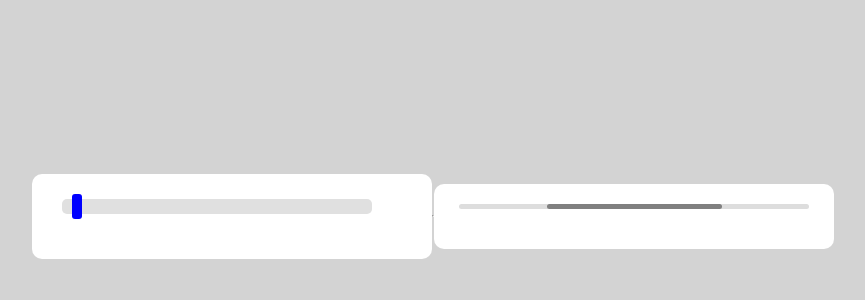
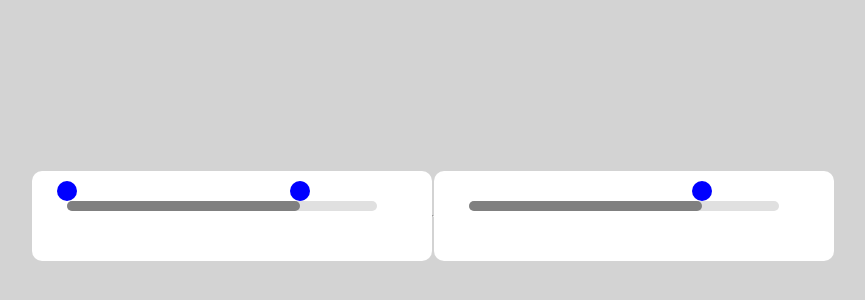
Before and after one commit to Nyacist/range-slider-jquery-plugin, a website built with webpack: page src/index.html in a window 1280 px wide. Shown: the part 184-484 px from the top of the page, without its empty margins (207-1072 px from the left). Built offline with nearby package versions, Linux system fonts and the light colour scheme.

Commit message:
slider, range slider
Слайдер с одним бегунком, с двумя бегунками и интервалом между ними, независимая работа нескольких слайдеров

```diff
--- a/src/index.html
+++ b/src/index.html
@@ -6,17 +6,17 @@
 </head>
 <body>
 <!--    <div class="wrapper">-->
-<!--&lt;!&ndash;        <div class="price-input">&ndash;&gt;-->
-<!--&lt;!&ndash;            <div class="field">&ndash;&gt;-->
-<!--&lt;!&ndash;                <span>Min</span>&ndash;&gt;-->
-<!--&lt;!&ndash;                <input type="number" class="input-min" value="2500">&ndash;&gt;-->
-<!--&lt;!&ndash;            </div>&ndash;&gt;-->
-<!--&lt;!&ndash;            <div class="separator">-</div>&ndash;&gt;-->
-<!--&lt;!&ndash;            <div class="field">&ndash;&gt;-->
-<!--&lt;!&ndash;                <span>Max</span>&ndash;&gt;-->
-<!--&lt;!&ndash;                <input type="number" class="input-max" value="7500">&ndash;&gt;-->
-<!--&lt;!&ndash;            </div>&ndash;&gt;-->
-<!--&lt;!&ndash;        </div>&ndash;&gt;-->
+<!--        <div class="price-input">-->
+<!--            <div class="field">-->
+<!--                <span>Min</span>-->
+<!--                <input type="number" class="input-min" value="2500">-->
+<!--            </div>-->
+<!--            <div class="separator">-</div>-->
+<!--            <div class="field">-->
+<!--                <span>Max</span>-->
+<!--                <input type="number" class="input-max" value="7500">-->
+<!--            </div>-->
+<!--        </div>-->
 <!--        <div class="slider">-->
 <!--            <div class="progress"></div>-->
 <!--        </div>-->
@@ -26,14 +26,13 @@
 <!--        </div>-->
 <!--    </div>-->
 <!--    <hr>-->
-    <div class="wrapper">
-        <div id="slider" class="slider_bg">
-            <div class="thumb"></div>
-        </div>
-    </div>
-    <hr>
+<!--    -->
     <div class="wrapper">
         <div id="root"></div>
+    </div>
+<hr>
+    <div class="wrapper">
+        <div id="root2"></div>
     </div>
 
 
--- a/src/index.ts
+++ b/src/index.ts
@@ -74,48 +74,54 @@ declare global {
 $('#root').myPlugin({
     max: 1000,
     min: 100,
-    color: 'teal',
+    type: 'range',
 })
 
-const slider = document.querySelector<HTMLElement>('#slider');
-const thumb = document.querySelector<HTMLElement>('.thumb');
+$('#root2').myPlugin({
+    max: 1000,
+    min: 100,
+    type: 'one',
+})
 
-if (thumb && slider) {
-    thumb.onmousedown = function(event) {
-        event.preventDefault(); // предотвратить запуск выделения (действие браузера)
-
-        let shiftX = event.clientX - thumb.getBoundingClientRect().left;
-        // shiftY здесь не нужен, слайдер двигается только по горизонтали
-
-        document.addEventListener('mousemove', onMouseMove);
-        document.addEventListener('mouseup', onMouseUp);
-        console.log(event)
-
-        function onMouseMove(event: any) {
-            if (thumb && slider) {
-                let newLeft = event.clientX - shiftX - slider.getBoundingClientRect().left;
-
-                // курсор вышел из слайдера => оставить бегунок в его границах.
-                if (newLeft < 0) {
-                    newLeft = 0;
-                }
-                let rightEdge = slider.offsetWidth - thumb.offsetWidth;
-                if (newLeft > rightEdge) {
-                    newLeft = rightEdge;
-                }
-
-                thumb.style.left = newLeft + 'px';
-            }
-        }
-
-        function onMouseUp() {
-            document.removeEventListener('mouseup', onMouseUp);
-            document.removeEventListener('mousemove', onMouseMove);
-        }
-
-    };
-
-    thumb.addEventListener('dragstart', function() {
-        return false;
-    });
-}
+// const slider = document.querySelector<HTMLElement>('#slider');
+// const thumb = document.querySelector<HTMLElement>('.thumb');
+//
+// if (thumb && slider) {
+//     thumb.onmousedown = function(event) {
+//         event.preventDefault(); // предотвратить запуск выделения (действие браузера)
+//
+//         let shiftX = event.clientX - thumb.getBoundingClientRect().left;
+//         // shiftY здесь не нужен, слайдер двигается только по горизонтали
+//
+//         document.addEventListener('mousemove', onMouseMove);
+//         document.addEventListener('mouseup', onMouseUp);
+//         //console.log(event)
+//
+//         function onMouseMove(event: any) {
+//             if (thumb && slider) {
+//                 let newLeft = event.clientX - shiftX - slider.getBoundingClientRect().left;
+//
+//                 // курсор вышел из слайдера => оставить бегунок в его границах.
+//                 if (newLeft < 0) {
+//                     newLeft = 0;
+//                 }
+//                 let rightEdge = slider.offsetWidth - thumb.offsetWidth;
+//                 if (newLeft > rightEdge) {
+//                     newLeft = rightEdge;
+//                 }
+//
+//                 thumb.style.left = newLeft + 'px';
+//             }
+//         }
+//
+//         function onMouseUp() {
+//             document.removeEventListener('mouseup', onMouseUp);
+//             document.removeEventListener('mousemove', onMouseMove);
+//         }
+//
+//     };
+//
+//     thumb.addEventListener('dragstart', function() {
+//         return false;
+//     });
+// }
--- a/src/model.ts
+++ b/src/model.ts
@@ -1,9 +1,11 @@
+type Orientation = 'horizontally' | 'vertically';
+
 export interface IOptions {
     min?: number;
     max?: number;
     type?: string;   // range - for two pointers (default), one - for one pointers
     color?: string;
-    position?: string;  // 'horizontally' or 'vertically'
+    position?: Orientation;  // 'horizontally' or 'vertically'
     step?: number;
     leftPointerValue?: number;
     rightPointerValue?: number;
@@ -19,9 +21,9 @@ export class RangeSliderModel implements IModel{
     defaultOptions: IOptions = {
         min: 0,
         max: 100,
-        type: 'range', // range - for two pointers (default), one - for one pointers
+        type: 'one', // range - for two pointers (default), one - for one pointers
         color: 'gray',
-        position: 'horizontally', // 'horizontally' or 'vertically'
+        position: 'vertically', // 'horizontally' or 'vertically'
         //this.value = (this.min + this.max)/2
     }
 
--- a/src/style.scss
+++ b/src/style.scss
@@ -63,21 +63,21 @@ body {
   }
 }
 
-.slider {
-  height: 5px;
-  border-radius: 5px;
-  background: #ddd;
-  position: relative;
-
-  .progress {
-    height: 5px;
-    position: absolute;
-    left: 25%;
-    right: 25%;
-    border-radius: 5px;
-    background: gray;
-  }
-}
+//.slider {
+//  height: 5px;
+//  border-radius: 5px;
+//  background: #ddd;
+//  position: relative;
+//
+//  .progress {
+//    height: 5px;
+//    position: absolute;
+//    left: 25%;
+//    right: 25%;
+//    border-radius: 5px;
+//    background: gray;
+//  }
+//}
 
 .range-input {
   position: relative;
@@ -113,23 +113,41 @@ body {
 }
 
 
-
-.slider_bg {
+.slider {
   border-radius: 5px;
   background: #E0E0E0;
   background: linear-gradient(left top, #E0E0E0, #EEEEEE);
   width: 310px;
-  height: 15px;
-  margin: 5px;
+  height: 10px;
+  margin: 10px;
+  position: relative;
+
+    .progress {
+      height: 100%;
+      position: absolute;
+      //min-width: 100px;
+      left: 0%;
+      right: 25%;
+      border-radius: 5px;
+      background: gray;
+
+    }
+
+    .thumb {
+      width: 20px;
+      height: 20px;
+      border-radius: 10px;
+      position: absolute;
+      top: -20px;
+      background: blue;
+      cursor: pointer;
+
+      &_left {
+        left: -10px;
+      }
+
+      &_right {
+        right: -10px;
+      }
+    }
 }
-
-.thumb {
-  width: 10px;
-  height: 25px;
-  border-radius: 3px;
-  position: relative;
-  left: 10px;
-  top: -5px;
-  background: blue;
-  cursor: pointer;
-}
--- a/src/view.ts
+++ b/src/view.ts
@@ -1,6 +1,9 @@
 import $ from 'jquery';
 import {IController, RangeSliderController} from './controller'
 import {IOptions} from './model'
+import MouseMoveEvent = JQuery.MouseMoveEvent;
+import MouseDownEvent = JQuery.MouseDownEvent;
+import * as Console from "console";
 
 
 export interface View {
@@ -12,9 +15,33 @@ export class RangeSliderView implements View {
     controller: RangeSliderController;
     root: JQuery<HTMLElement>;
 
+    private slider: JQuery<HTMLElement>
+    private progressBar: JQuery<HTMLElement>
+    private thumb: [JQuery<HTMLElement>] | [JQuery<HTMLElement>, JQuery<HTMLElement>]
+
+    type: 'one' | 'range'
+
     constructor(root: JQuery<HTMLElement>, props: IOptions) {
+        this.controller = new RangeSliderController()
         this.root = root
-        this.controller = new RangeSliderController()
+
+        //костыль, получать из модели
+        if (props.type === 'one') {
+            this.type = 'one'
+        } else {
+            this.type = 'range'
+        }
+
+        this.slider = $('<div class="slider"></div>')
+        this.progressBar = $('<div class="progress"></div>')
+        this.thumb = [$('<div class="thumb thumb_right"></div>')]
+
+        if (this.type === 'range') {
+            this.thumb.unshift($('<div class="thumb thumb_left"></div>'))
+        }
+
+        this.bindListener()
+
         this.setOptions(props)
     }
 
@@ -26,35 +53,117 @@ export class RangeSliderView implements View {
         return this.controller.handleGetOptions()   // actual options from model
     }
 
-    createRangeInputs() {
-        const options = this.getOptions()
-        if (options.type == 'range') {
-            const leftRangePointer = $('<input type="range" class="range-min">').attr({
-                min: options.min,
-                max: options.max,
-                value: options.leftPointerValue,
-            })
-            const rightRangePointer = $('<input type="range" class="range-max">').attr({
-                min: options.min,
-                max: options.max,
-                value: options.rightPointerValue,
-            })
-            return $('<div class="range-input"></div>').append(leftRangePointer).append(rightRangePointer)
+
+    // private onMouseDown() {
+    //     const slider = $('.slider', this.root)
+    //     const progressBar = $('.progress', this.root)
+
+    // const thumb = $('.thumb_left', this.root)
+    //
+    // thumb.on('mousedown', function (e) {
+    //     e.preventDefault()
+    //     let shiftX: number
+    //     shiftX = e.clientX - ($(this).offset()?.left || 0)
+    //     //console.log('shift = ' + shiftX)
+    //
+    //     $(document).on('mousemove', onMouseMove)
+    //     $(document).on('mouseup', onMouseUp)
+    //
+    //
+    //     function onMouseMove(e: MouseMoveEvent) {
+    //         console.log(e.target)
+    //         if (slider) {
+    //             let thumbPosition = e.clientX - shiftX - (slider.offset()?.left || 0)
+    //             let sliderWidth = slider.width() || 1
+    //
+    //             // курсор вышел из слайдера => оставить бегунок в его границах.
+    //             if (thumbPosition < 0) {
+    //                 thumbPosition = 0
+    //             } else if (thumbPosition > sliderWidth) {
+    //                 thumbPosition = sliderWidth;
+    //             }
+    //             let thumbPercentageValue = (thumbPosition / sliderWidth) * 100
+    //             //console.log('% = ' + thumbPercentageValue)
+    //
+    //             if ($(e.target).hasClass('thumb_left')) {
+    //                 e.preventDefault()
+    //                 progressBar.css('left', thumbPercentageValue + '%')
+    //             }
+    //             if ($(e.target).hasClass('thumb_right')) {
+    //                 e.preventDefault()
+    //                 progressBar.css('right', 100 - thumbPercentageValue + '%')
+    //             }
+    //         }
+    //     }
+    //
+    //     function onMouseUp() {
+    //         $(document).off('mouseup', onMouseUp);
+    //         $(document).off('mousemove', onMouseMove);
+    //     }
+    // })
+    // thumb.on('dragstart', function () {
+    //     return false;
+    // });
+    //}
+
+    public bindListener() {
+        //if (Array.isArray(this.thumb)) {
+        $(this.thumb).each((index, element) => {
+            $(element).on('mousedown', this.onMouseDown)
+            console.log($(element))
+            $(element).on('dragstart', () => false)
+        })
+        //}
+
+        // $(this.thumb[0]).on('mousedown', this.onMouseDown)
+        // $(this.thumb[0]).on('dragstart', () => false) //event.stopPropagation()
+        //console.log($(this.thumb[0]))
+
+    }
+
+    private onMouseDown = (e: MouseDownEvent) => {
+        e.preventDefault()
+        $(document).on('mousemove', this.onMouseMove)
+        $(document).on('mouseup', this.onMouseUp)
+    }
+
+    private onMouseMove = (e: MouseMoveEvent) => {
+
+
+        let thumbPosition = e.clientX - (this.slider.offset()?.left || 0)
+        const sliderWidth = this.slider.width() || 1
+
+        // курсор вышел из слайдера => оставить бегунок в его границах.
+        if (thumbPosition < 0) {
+            thumbPosition = 0
         }
+        if (thumbPosition > sliderWidth) {
+            thumbPosition = sliderWidth
+        }
+        const thumbPercentageValue = (thumbPosition / sliderWidth) * 100
+        //console.log('% = ' + thumbPercentageValue)
+
+        //console.log(e.target.classList.contains('thumb_left'))
+        if (e.target.classList.contains('thumb_left')) {
+            this.progressBar.css('left', Math.round(thumbPercentageValue) + '%')
+        }
+        if ($(e.target).hasClass('thumb_right')) {
+            this.progressBar.css('right', 100 - thumbPercentageValue + '%')
+        }
+        //this.progressBar.css('right', 100 - thumbPercentageValue + '%')
+        //this.progressBar.css('left', thumbPercentageValue + '%')
+
+    }
+
+    private onMouseUp = () => {
+        $(document).off('mousemove', this.onMouseMove)
+        $(document).off('mouseup', this.onMouseUp)
     }
 
     public mount() {
-
-        $(this.root).append('<div class="slider"><div class="progress"></div></div>')
-        $(this.root).append('<div class="range-input"></div>')
-
-        const a = this.createRangeInputs()
-        $(this.root).append()
-        console.log(a)
-            // .append(this.leftRangePointer)
-            // .append(this.rightRangePointer)
-
-
+        const progress = this.progressBar.append(this.thumb)
+        const slider = this.slider.append(progress)
+        $(this.root).append(slider)
     }
 
 }
```
